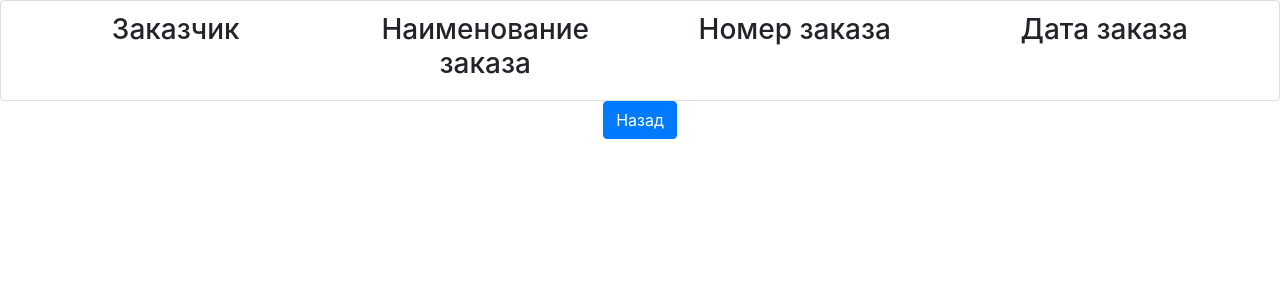
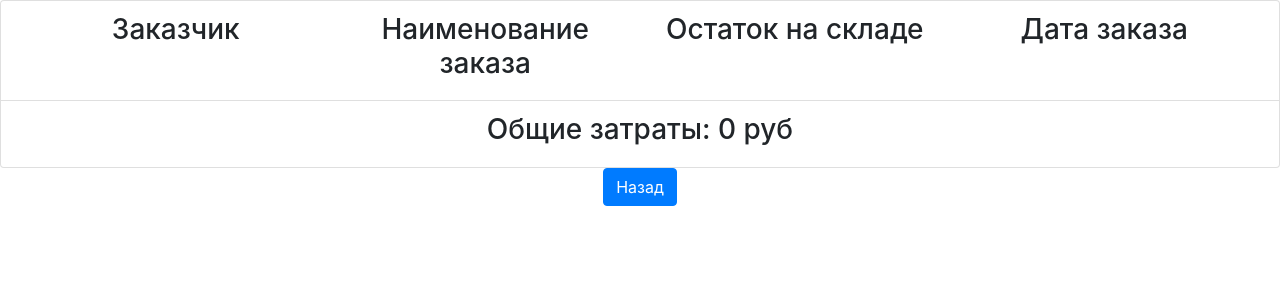
Before and after one commit to bigfirestart/SmartOffice, a Django app: page /orders in a window 1280 px wide. Shown: the top 300 px of the page. Run offline with Django 3.2, Linux system fonts and the light colour scheme; data that the repository does not hold is empty; some libraries are stand-ins or nearby versions.

Commit message:
DbModified

```diff
--- a/main/models.py
+++ b/main/models.py
@@ -13,6 +13,7 @@ class Order(models.Model):
     product = models.ForeignKey('Product', on_delete=models.CASCADE)
     orderNumber = models.IntegerField(default= 0)
     date = models.DateTimeField(default=timezone.now)
+    stock_balance = models.IntegerField(default=0)
     def __str__(self):
         return self.buyer.username
     def getOrderNumber(self):
--- a/main/templates/orders.html
+++ b/main/templates/orders.html
@@ -22,7 +22,7 @@
                   <h3 class="text-center">Наименование заказа</h3>
               </div>
               <div class="col-3">
-                  <h3 class="text-center">Номер заказа</h3>
+                  <h3 class="text-center">Остаток на складе</h3>
               </div>
               <div class="col-3">
                   <h3 class="text-center">Дата заказа</h3>
@@ -41,7 +41,7 @@
                       <h3 class="text-center">{{buy.product.name}}</h3>
                   </div>
                   <div class="col-3">
-                      <h3 class="text-center">{{buy.orderNumber}}</h3>
+                      <h3 class="text-center">{{buy.stock_balance}}</h3>
                   </div>
                   <div class="col-3">
                       <h3 class=" text-center">{{buy.date}}</h3>
@@ -52,8 +52,18 @@
 
 
 
+
       {% endfor %}
+      <div class="list-group-item d-flex justify-content-between align-items-center">
+        <div class="container-fluid">
+          <div class="row">
+              <div class="col-12 align-items-center">
+                  <h3 class="text-center">Общие затраты: {{price}} руб</h3>
+              </div>
+            </div>
+          </div>
     </ul>
+
     <div class="col-md-12 text-center">
         <button class="btn btn-primary" onclick="back()">Назад</button>
    </div>
--- a/main/views.py
+++ b/main/views.py
@@ -16,8 +16,12 @@ def buy(request):
     order.buyer = User.objects.all()[1]
     order.product = product
     order.orderNumber = order.getOrderNumber()
+    order.stock_balance = product.stock_balance
     order.save()
     return render(request,'success.html',{'param':productName , 'stock_balance': product.stock_balance, 'orderNumber': order.orderNumber})
 def showOrders(request):
     buys=models.Order.objects.all()
-    return render(request,'orders.html',{'buys': buys})
+    sumPrice=0
+    for buy in buys:
+        sumPrice+=buy.product.price
+    return render(request,'orders.html',{'buys': buys,'price': sumPrice})
```
Also changed, not shown: main/migrations/0004_auto_20190202_1625.py (added).
